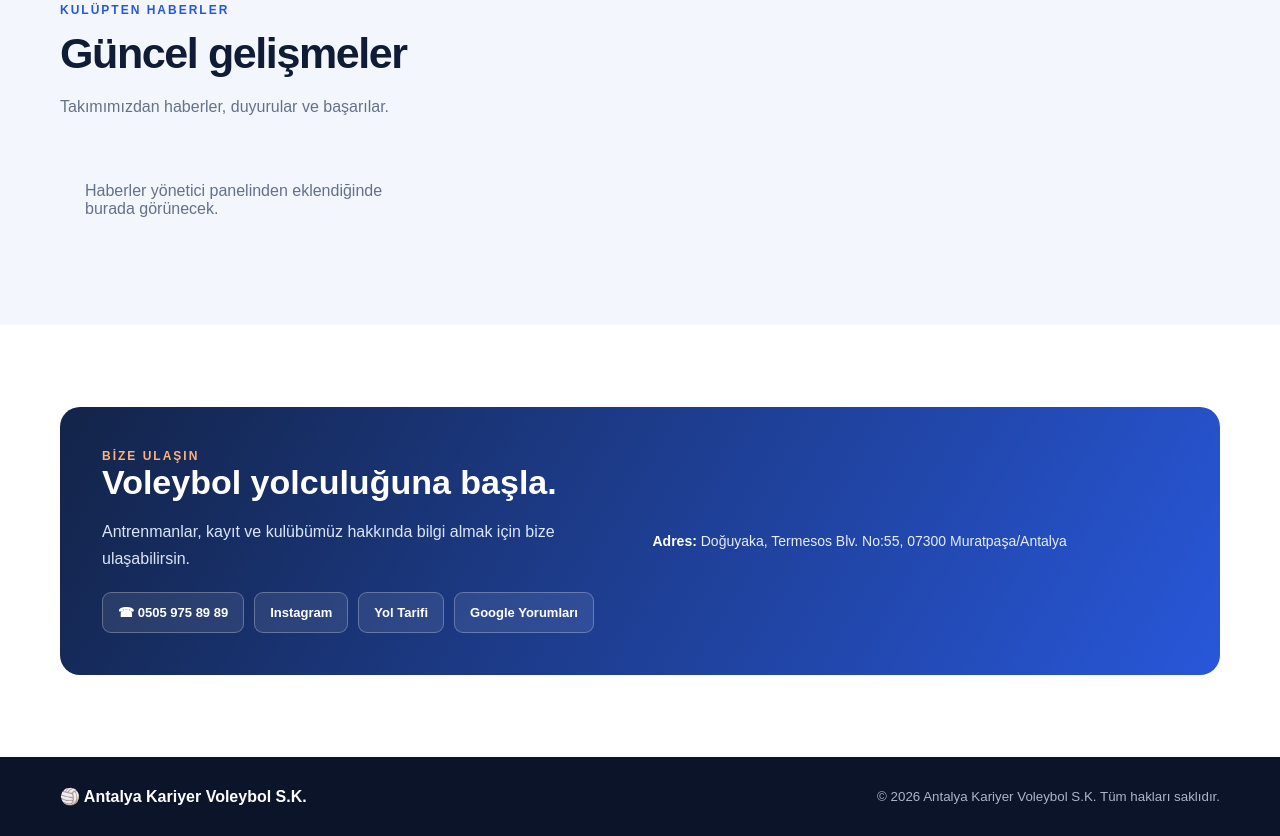
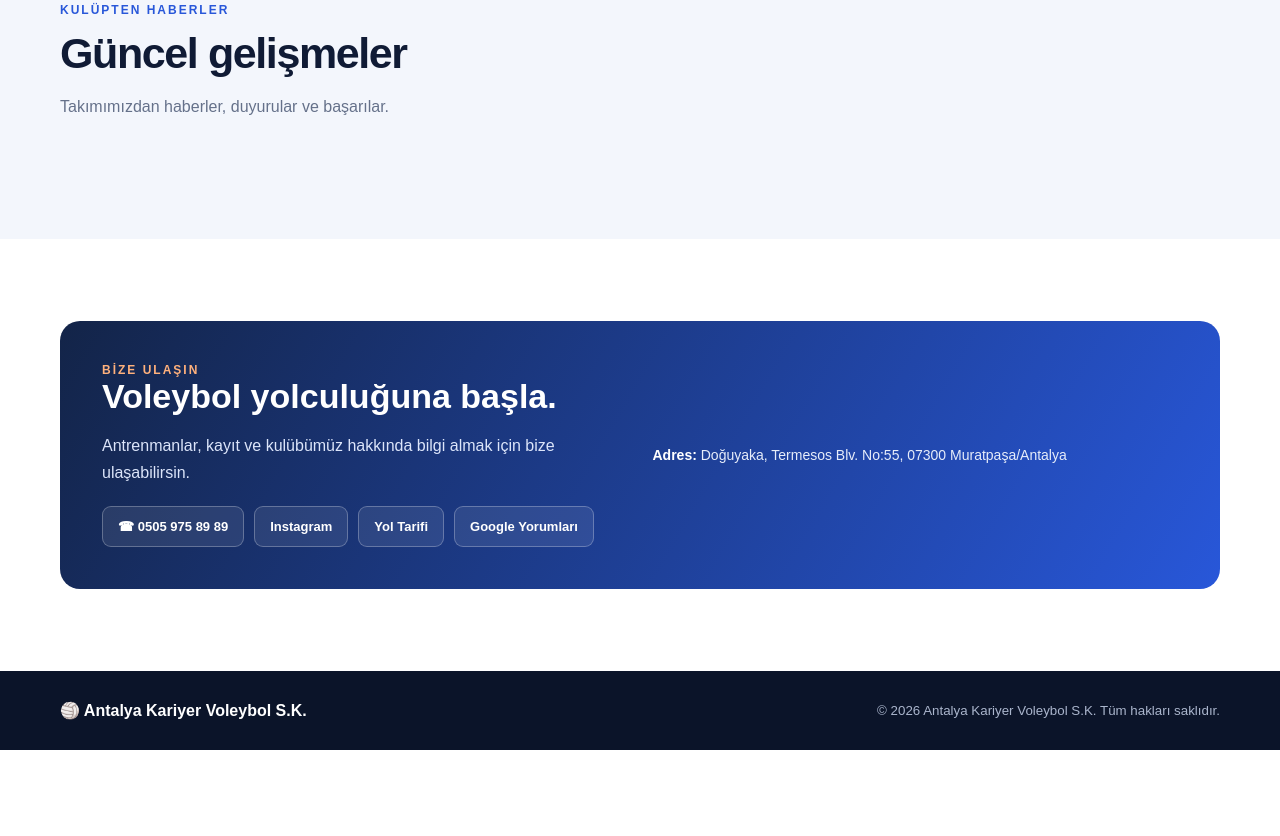
Before and after one commit to armeksuaritma/antalya-kariyer-voleybol, a plain HTML site: page index.html in a window 1280 px wide. Shown: the part 3604-4440 px from the top of the page. After the commit the page ends 4354 px from the top, so only its background shows below. Drawn offline with Linux system fonts and the light colour scheme.

Commit message:
Add files via upload

```diff
--- a/index.html
+++ b/index.html
@@ -35,8 +35,8 @@ footer{background:#0b1429;color:#fff;padding:30px 0}.foot{display:flex;justify-c
 <div class="ribbon"><div class="wrap ribbon-grid"><div class="ribbon-item"><b>Takım Ruhu</b><span>Birlikte öğrenir, birlikte güçleniriz</span></div><div class="ribbon-item"><b>Gelişim Odaklı</b><span>Her sporcu için sağlam temeller</span></div><div class="ribbon-item"><b>Voleybol Tutkusu</b><span>Sahada emek, hayatta özgüven</span></div></div></div>
 <section id="hakkimizda"><div class="wrap about-grid"><div class="about-photo" role="img" aria-label="Voleybol oynayan sporcular"></div><div class="about-copy"><div class="kicker">BİZ KİMİZ?</div><h2 id="about-title">Voleyboldan daha fazlası.</h2><p id="about-text">Antalya Kariyer Voleybol S.K. olarak sporcularımızın voleybol becerilerini geliştirirken özgüven, sorumluluk ve takım bilinci kazanmalarını destekliyoruz.</p><div class="checks"><div class="check">Temel teknik eğitimi</div><div class="check">Takım çalışması</div><div class="check">Disiplin ve özgüven</div><div class="check">Sporcu gelişimi</div></div></div></div></section>
 <section class="programs" id="egitimler"><div class="wrap"><div class="section-head"><div class="kicker">EĞİTİM PROGRAMLARI</div><h2>Her seviyeye uygun gelişim.</h2><p>Programlarımızı sporcuların yaşına, seviyesine ve gelişim hedeflerine göre şekillendiriyoruz.</p></div><div class="cards"><article class="card"><div class="card-icon">🏐</div><h3>Voleybola Başlangıç</h3><p>Voleybolun temel kurallarını, duruşunu ve temel tekniklerini öğrenmek isteyen sporcular için.</p></article><article class="card"><div class="card-icon">⚡</div><h3>Teknik Gelişim</h3><p>Manşet, pas, servis, smaç ve savunma becerilerini geliştirmeye yönelik çalışmalar.</p></article><article class="card"><div class="card-icon">🏆</div><h3>Takım Çalışmaları</h3><p>Oyun bilgisi, saha içi iletişim ve takım uyumunu güçlendiren antrenmanlar.</p></article></div></div></section>
-<section id="galeri"><div class="wrap"><div class="section-head"><div class="kicker">SAHADAN KARELER</div><h2>Fotoğraf ve video galerisi</h2><p>Kulübümüzden antrenmanlar, maçlar ve etkinlikler.</p></div><div id="photo-gallery" class="gallery-grid"><div class="empty-note">Fotoğraflar yönetici panelinden eklendiğinde burada görünecek.</div></div><div id="video-gallery" class="gallery-grid" style="margin-top:16px"></div></div></section>
-<section class="programs" id="haberler"><div class="wrap"><div class="section-head"><div class="kicker">KULÜPTEN HABERLER</div><h2>Güncel gelişmeler</h2><p>Takımımızdan haberler, duyurular ve başarılar.</p></div><div id="news-grid" class="news-grid"><div class="empty-note">Haberler yönetici panelinden eklendiğinde burada görünecek.</div></div></div></section>
+<section id="galeri"><div class="wrap"><div class="section-head"><div class="kicker">SAHADAN KARELER</div><h2>Fotoğraf ve video galerisi</h2><p>Kulübümüzden antrenmanlar, maçlar ve etkinlikler.</p></div><div id="photo-gallery" class="gallery-grid"></div><div id="video-gallery" class="gallery-grid" style="margin-top:16px"></div></div></section>
+<section class="programs" id="haberler"><div class="wrap"><div class="section-head"><div class="kicker">KULÜPTEN HABERLER</div><h2>Güncel gelişmeler</h2><p>Takımımızdan haberler, duyurular ve başarılar.</p></div><div id="news-grid" class="news-grid"></div></div></section>
 <section id="iletisim"><div class="wrap"><div class="contact"><div class="contact-grid"><div><div class="kicker" style="color:#ffb17c">BİZE ULAŞIN</div><h2>Voleybol yolculuğuna başla.</h2><p>Antrenmanlar, kayıt ve kulübümüz hakkında bilgi almak için bize ulaşabilirsin.</p><div class="contact-links" id="contact-links"></div></div><div class="contact-detail" id="contact-details"><b>Adres:</b> Doğuyaka, Termesos Blv. No:55, Muratpaşa/Antalya</div></div></div></div></section>
 </main>
 <footer><div class="wrap foot"><strong id="footer-name">🏐 ANTALYA KARİYER VOLEYBOL S.K.</strong><small>© 2026 Antalya Kariyer Voleybol S.K. Tüm hakları saklıdır.</small></div></footer>
@@ -53,10 +53,8 @@ footer{background:#0b1429;color:#fff;padding:30px 0}.foot{display:flex;justify-c
  if(d.google_reviews_url){const a=document.createElement("a");a.href=d.google_reviews_url;a.target="_blank";a.rel="noopener";a.textContent="Google Yorumları";links.append(a)}
  const details=document.getElementById("contact-details");details.textContent="";const b=document.createElement("b");b.textContent="Adres: ";details.append(b,document.createTextNode(d.address||"Antalya"));
  const pg=document.getElementById("photo-gallery");pg.innerHTML="";(d.photos||[]).forEach(src=>{if(typeof src==="string"&&src){const img=document.createElement("img");img.src=src;img.alt="Antalya Kariyer Voleybol kulüp fotoğrafı";img.loading="lazy";pg.append(img)}});
- if(!pg.children.length)pg.innerHTML='<div class="empty-note">Fotoğraflar yönetici panelinden eklendiğinde burada görünecek.</div>';
  const vg=document.getElementById("video-gallery");vg.innerHTML="";(d.videos||[]).forEach(src=>{if(typeof src==="string"&&src){const v=document.createElement("video");v.src=src;v.controls=true;v.preload="metadata";vg.append(v)}});
  const ng=document.getElementById("news-grid");ng.innerHTML="";(d.news||[]).forEach(n=>{const card=document.createElement("article");card.className="news-card";if(n.image){const im=document.createElement("img");im.src=n.image;im.alt=n.title||"Kulüp haberi";card.append(im)}const body=document.createElement("div");if(n.date){const sm=document.createElement("small");sm.textContent=n.date;body.append(sm)}const h=document.createElement("h3");h.textContent=n.title||"";const p=document.createElement("p");p.textContent=n.description||"";body.append(h,p);card.append(body);ng.append(card)});
- if(!ng.children.length)ng.innerHTML='<div class="empty-note">Haberler yönetici panelinden eklendiğinde burada görünecek.</div>';
 })();
 </script>
 </body></html>
```
